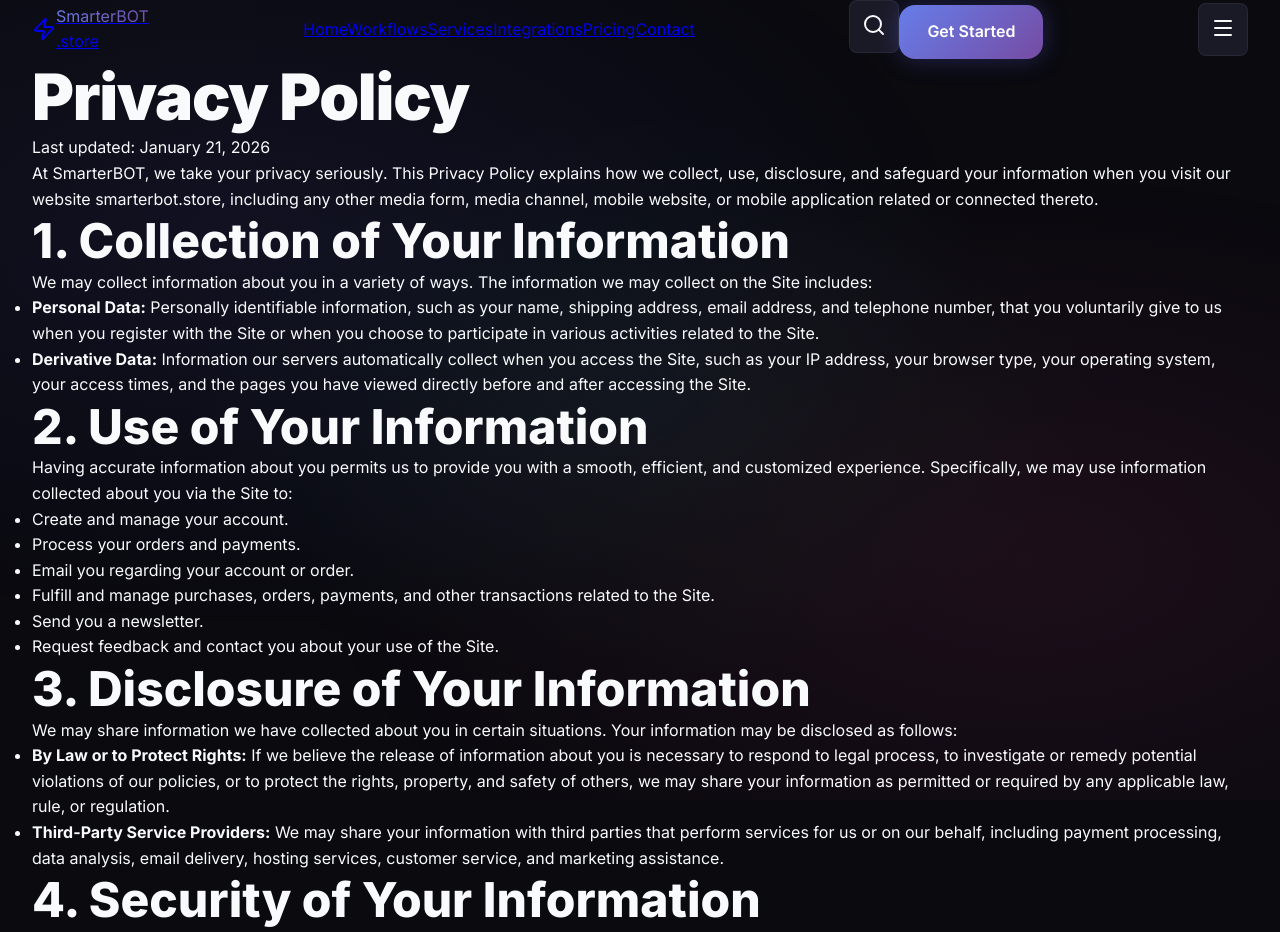
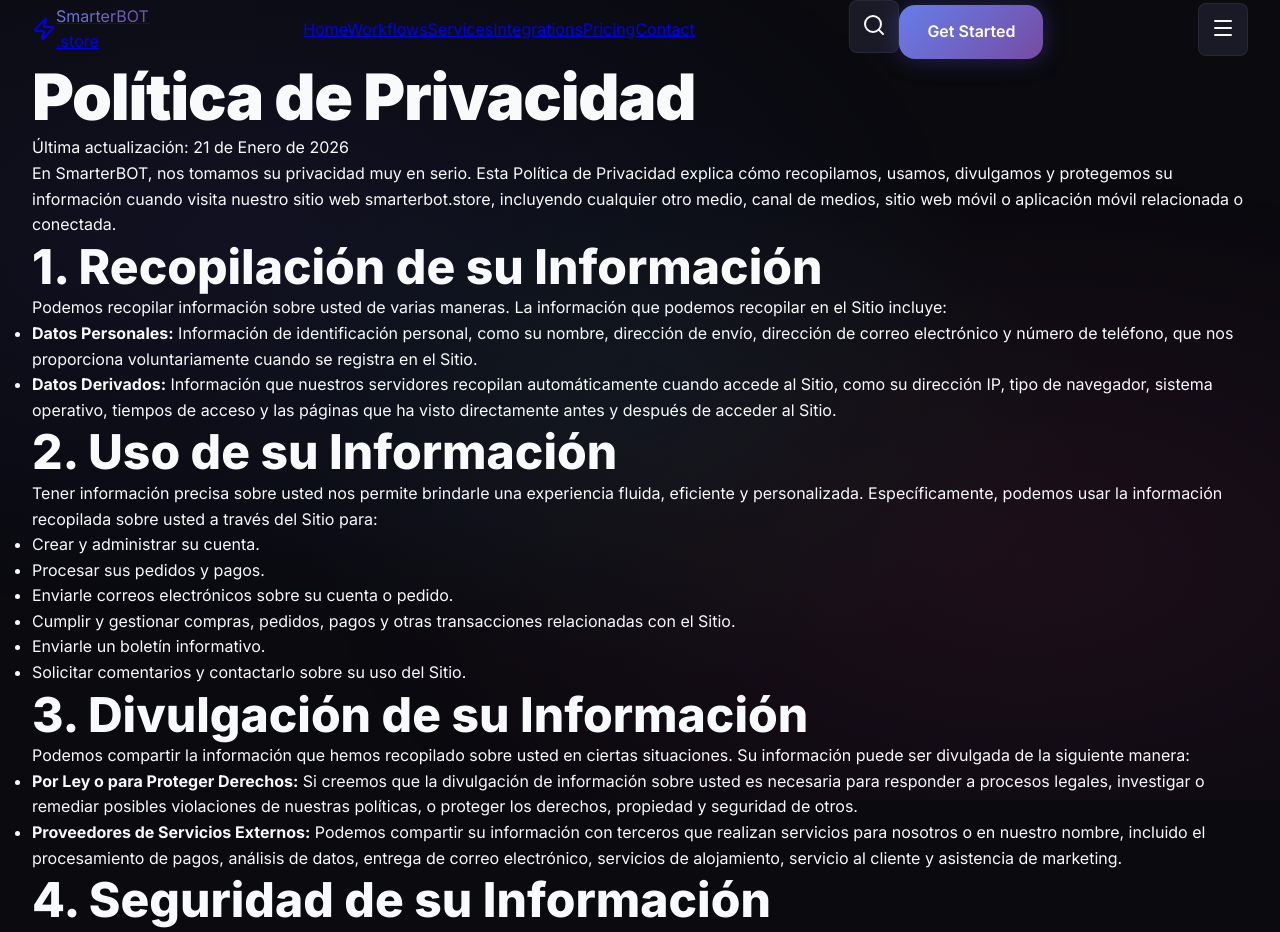
Before and after one commit to SmarterCL/smarterbot.store, a React (Vite) app: page /privacy in a window 1280 px wide. Shown: the top 932 px of the page. Built offline with nearby package versions, Linux system fonts and the light colour scheme.

Commit message:
feat: translate pages to spanish

```diff
--- a/src/pages/Privacy.tsx
+++ b/src/pages/Privacy.tsx
@@ -3,54 +3,54 @@ const Privacy = () => {
         <div className="pt-24 pb-16 min-h-screen">
             <div className="container">
                 <div className="max-w-3xl mx-auto">
-                    <h1 className="text-4xl font-bold mb-8">Privacy Policy</h1>
+                    <h1 className="text-4xl font-bold mb-8">Política de Privacidad</h1>
                     <div className="prose prose-invert prose-lg max-w-none text-text-secondary">
                         <p className="mb-6">
-                            Last updated: January 21, 2026
+                            Última actualización: 21 de Enero de 2026
                         </p>
                         <p className="mb-6">
-                            At SmarterBOT, we take your privacy seriously. This Privacy Policy explains how we collect, use, disclosure, and safeguard your information when you visit our website smarterbot.store, including any other media form, media channel, mobile website, or mobile application related or connected thereto.
+                            En SmarterBOT, nos tomamos su privacidad muy en serio. Esta Política de Privacidad explica cómo recopilamos, usamos, divulgamos y protegemos su información cuando visita nuestro sitio web smarterbot.store, incluyendo cualquier otro medio, canal de medios, sitio web móvil o aplicación móvil relacionada o conectada.
                         </p>
 
-                        <h2 className="text-2xl font-bold text-text-primary mt-8 mb-4">1. Collection of Your Information</h2>
+                        <h2 className="text-2xl font-bold text-text-primary mt-8 mb-4">1. Recopilación de su Información</h2>
                         <p className="mb-4">
-                            We may collect information about you in a variety of ways. The information we may collect on the Site includes:
+                            Podemos recopilar información sobre usted de varias maneras. La información que podemos recopilar en el Sitio incluye:
                         </p>
                         <ul className="list-disc pl-6 mb-6 space-y-2">
-                            <li><strong>Personal Data:</strong> Personally identifiable information, such as your name, shipping address, email address, and telephone number, that you voluntarily give to us when you register with the Site or when you choose to participate in various activities related to the Site.</li>
-                            <li><strong>Derivative Data:</strong> Information our servers automatically collect when you access the Site, such as your IP address, your browser type, your operating system, your access times, and the pages you have viewed directly before and after accessing the Site.</li>
+                            <li><strong>Datos Personales:</strong> Información de identificación personal, como su nombre, dirección de envío, dirección de correo electrónico y número de teléfono, que nos proporciona voluntariamente cuando se registra en el Sitio.</li>
+                            <li><strong>Datos Derivados:</strong> Información que nuestros servidores recopilan automáticamente cuando accede al Sitio, como su dirección IP, tipo de navegador, sistema operativo, tiempos de acceso y las páginas que ha visto directamente antes y después de acceder al Sitio.</li>
                         </ul>
 
-                        <h2 className="text-2xl font-bold text-text-primary mt-8 mb-4">2. Use of Your Information</h2>
+                        <h2 className="text-2xl font-bold text-text-primary mt-8 mb-4">2. Uso de su Información</h2>
                         <p className="mb-4">
-                            Having accurate information about you permits us to provide you with a smooth, efficient, and customized experience. Specifically, we may use information collected about you via the Site to:
+                            Tener información precisa sobre usted nos permite brindarle una experiencia fluida, eficiente y personalizada. Específicamente, podemos usar la información recopilada sobre usted a través del Sitio para:
                         </p>
                         <ul className="list-disc pl-6 mb-6 space-y-2">
-                            <li>Create and manage your account.</li>
-                            <li>Process your orders and payments.</li>
-                            <li>Email you regarding your account or order.</li>
-                            <li>Fulfill and manage purchases, orders, payments, and other transactions related to the Site.</li>
-                            <li>Send you a newsletter.</li>
-                            <li>Request feedback and contact you about your use of the Site.</li>
+                            <li>Crear y administrar su cuenta.</li>
+                            <li>Procesar sus pedidos y pagos.</li>
+                            <li>Enviarle correos electrónicos sobre su cuenta o pedido.</li>
+                            <li>Cumplir y gestionar compras, pedidos, pagos y otras transacciones relacionadas con el Sitio.</li>
+                            <li>Enviarle un boletín informativo.</li>
+                            <li>Solicitar comentarios y contactarlo sobre su uso del Sitio.</li>
                         </ul>
 
-                        <h2 className="text-2xl font-bold text-text-primary mt-8 mb-4">3. Disclosure of Your Information</h2>
+                        <h2 className="text-2xl font-bold text-text-primary mt-8 mb-4">3. Divulgación de su Información</h2>
                         <p className="mb-4">
-                            We may share information we have collected about you in certain situations. Your information may be disclosed as follows:
+                            Podemos compartir la información que hemos recopilado sobre usted en ciertas situaciones. Su información puede ser divulgada de la siguiente manera:
                         </p>
                         <ul className="list-disc pl-6 mb-6 space-y-2">
-                            <li><strong>By Law or to Protect Rights:</strong> If we believe the release of information about you is necessary to respond to legal process, to investigate or remedy potential violations of our policies, or to protect the rights, property, and safety of others, we may share your information as permitted or required by any applicable law, rule, or regulation.</li>
-                            <li><strong>Third-Party Service Providers:</strong> We may share your information with third parties that perform services for us or on our behalf, including payment processing, data analysis, email delivery, hosting services, customer service, and marketing assistance.</li>
+                            <li><strong>Por Ley o para Proteger Derechos:</strong> Si creemos que la divulgación de información sobre usted es necesaria para responder a procesos legales, investigar o remediar posibles violaciones de nuestras políticas, o proteger los derechos, propiedad y seguridad de otros.</li>
+                            <li><strong>Proveedores de Servicios Externos:</strong> Podemos compartir su información con terceros que realizan servicios para nosotros o en nuestro nombre, incluido el procesamiento de pagos, análisis de datos, entrega de correo electrónico, servicios de alojamiento, servicio al cliente y asistencia de marketing.</li>
                         </ul>
 
-                        <h2 className="text-2xl font-bold text-text-primary mt-8 mb-4">4. Security of Your Information</h2>
+                        <h2 className="text-2xl font-bold text-text-primary mt-8 mb-4">4. Seguridad de su Información</h2>
                         <p className="mb-6">
-                            We use administrative, technical, and physical security measures to help protect your personal information. While we have taken reasonable steps to secure the personal information you provide to us, please be aware that despite our efforts, no security measures are perfect or impenetrable, and no method of data transmission can be guaranteed against any interception or other type of misuse.
+                            Utilizamos medidas de seguridad administrativas, técnicas y físicas para ayudar a proteger su información personal. Si bien hemos tomado medidas razonables para proteger la información personal que nos proporciona, tenga en cuenta que a pesar de nuestros esfuerzos, ninguna medida de seguridad es perfecta o impenetrable, y ningún método de transmisión de datos puede garantizarse contra cualquier intercepción u otro tipo de uso indebido.
                         </p>
 
-                        <h2 className="text-2xl font-bold text-text-primary mt-8 mb-4">5. Contact Us</h2>
+                        <h2 className="text-2xl font-bold text-text-primary mt-8 mb-4">5. Contáctenos</h2>
                         <p className="mb-4">
-                            If you have questions or comments about this Privacy Policy, please contact us at:
+                            Si tiene preguntas o comentarios sobre esta Política de Privacidad, contáctenos en:
                         </p>
                         <p className="font-semibold text-text-primary">
                             support@smarterbot.store
--- a/src/pages/Status.tsx
+++ b/src/pages/Status.tsx
@@ -2,16 +2,16 @@ import { CheckCircle, AlertCircle, Activity } from 'lucide-react';
 
 const Status = () => {
     const services = [
-        { name: 'Website & API', status: 'operational' },
-        { name: 'Workflow Engine', status: 'operational' },
-        { name: 'Database Clusters', status: 'operational' },
-        { name: 'Storage Service', status: 'operational' },
-        { name: 'Email Delivery', status: 'operational' },
-        { name: 'Third-party Integrations', status: 'operational' },
+        { name: 'Sitio Web y API', status: 'operativo' },
+        { name: 'Motor de Flujos', status: 'operativo' },
+        { name: 'Clusters de Base de Datos', status: 'operativo' },
+        { name: 'Servicio de Almacenamiento', status: 'operativo' },
+        { name: 'Envío de Correos', status: 'operativo' },
+        { name: 'Integraciones de Terceros', status: 'operativo' },
     ];
 
     const incidents = [
-        // { date: 'Jan 15, 2026', title: 'Scheduled Maintenance', status: 'completed', description: 'Database upgrade completed successfully.' }
+        // { date: '15 de Ene, 2026', title: 'Mantenimiento Programado', status: 'completado', description: 'Actualización de base de datos completada exitosamente.' }
     ];
 
     return (
@@ -19,10 +19,10 @@ const Status = () => {
             <div className="container">
                 <div className="max-w-4xl mx-auto">
                     <div className="flex items-center justify-between mb-8">
-                        <h1 className="text-4xl font-bold">System Status</h1>
+                        <h1 className="text-4xl font-bold">Estado del Sistema</h1>
                         <div className="flex items-center gap-2 px-4 py-2 rounded-full bg-green-500/10 border border-green-500/20">
                             <Activity className="w-5 h-5 text-green-500 animate-pulse" />
-                            <span className="text-green-500 font-medium">All systems operational</span>
+                            <span className="text-green-500 font-medium">Todos los sistemas operativos</span>
                         </div>
                     </div>
 
@@ -38,7 +38,7 @@ const Status = () => {
                         ))}
                     </div>
 
-                    <h2 className="text-2xl font-bold mb-6">Past Incidents</h2>
+                    <h2 className="text-2xl font-bold mb-6">Incidentes Pasados</h2>
                     {incidents.length > 0 ? (
                         <div className="space-y-4">
                             {incidents.map((incident, index) => (
@@ -54,7 +54,7 @@ const Status = () => {
                     ) : (
                         <div className="card glass p-8 text-center text-text-secondary">
                             <CheckCircle className="w-12 h-12 text-green-500 mx-auto mb-4" />
-                            <p>No incidents reported in the last 90 days.</p>
+                            <p>No se han reportado incidentes en los últimos 90 días.</p>
                         </div>
                     )}
                 </div>
--- a/src/pages/Terms.tsx
+++ b/src/pages/Terms.tsx
@@ -3,56 +3,56 @@ const Terms = () => {
         <div className="pt-24 pb-16 min-h-screen">
             <div className="container">
                 <div className="max-w-3xl mx-auto">
-                    <h1 className="text-4xl font-bold mb-8">Terms of Service</h1>
+                    <h1 className="text-4xl font-bold mb-8">Términos de Servicio</h1>
                     <div className="prose prose-invert prose-lg max-w-none text-text-secondary">
                         <p className="mb-6">
-                            Last updated: January 21, 2026
+                            Última actualización: 21 de Enero de 2026
                         </p>
                         <p className="mb-6">
-                            These Terms of Service ("Terms") govern your access to and use of the SmarterBOT website and services. By accessing or using our services, you agree to be bound by these Terms and our Privacy Policy.
+                            Estos Términos de Servicio ("Términos") rigen su acceso y uso del sitio web y los servicios de SmarterBOT. Al acceder o utilizar nuestros servicios, usted acepta estar sujeto a estos Términos y nuestra Política de Privacidad.
                         </p>
 
-                        <h2 className="text-2xl font-bold text-text-primary mt-8 mb-4">1. Use of Services</h2>
+                        <h2 className="text-2xl font-bold text-text-primary mt-8 mb-4">1. Uso de los Servicios</h2>
                         <p className="mb-4">
-                            You may use our services for lawful purposes only. You agree not to use our services in any way that violates any applicable local, national, or international law or regulation.
+                            Puede utilizar nuestros servicios solo para fines legales. Usted acepta no utilizar nuestros servicios de ninguna manera que viole cualquier ley o regulación local, nacional o internacional aplicable.
                         </p>
 
-                        <h2 className="text-2xl font-bold text-text-primary mt-8 mb-4">2. Accounts</h2>
+                        <h2 className="text-2xl font-bold text-text-primary mt-8 mb-4">2. Cuentas</h2>
                         <p className="mb-4">
-                            When you create an account with us, you must provide information that is accurate, complete, and current at all times. Failure to do so constitutes a breach of the Terms, which may result in immediate termination of your account on our Service.
+                            Cuando crea una cuenta con nosotros, debe proporcionar información precisa, completa y actual en todo momento. El no hacerlo constituye un incumplimiento de los Términos, lo que puede resultar en la terminación inmediata de su cuenta en nuestro Servicio.
                         </p>
                         <p className="mb-4">
-                            You are responsible for safeguarding the password that you use to access the Service and for any activities or actions under your password, whether your password is with our Service or a third-party service.
+                            Usted es responsable de proteger la contraseña que utiliza para acceder al Servicio y de cualquier actividad o acción bajo su contraseña.
                         </p>
 
-                        <h2 className="text-2xl font-bold text-text-primary mt-8 mb-4">3. Intellectual Property</h2>
+                        <h2 className="text-2xl font-bold text-text-primary mt-8 mb-4">3. Propiedad Intelectual</h2>
                         <p className="mb-4">
-                            The Service and its original content, features, and functionality are and will remain the exclusive property of SmarterBOT and its licensors. The Service is protected by copyright, trademark, and other laws of both the Chile and foreign countries.
+                            El Servicio y su contenido original, características y funcionalidad son y seguirán siendo propiedad exclusiva de SmarterBOT y sus licenciantes. El Servicio está protegido por derechos de autor, marcas registradas y otras leyes tanto de Chile como de países extranjeros.
                         </p>
 
-                        <h2 className="text-2xl font-bold text-text-primary mt-8 mb-4">4. Links To Other Web Sites</h2>
+                        <h2 className="text-2xl font-bold text-text-primary mt-8 mb-4">4. Enlaces a Otros Sitios Web</h2>
                         <p className="mb-4">
-                            Our Service may contain links to third-party web sites or services that are not owned or controlled by SmarterBOT. SmarterBOT has no control over, and assumes no responsibility for, the content, privacy policies, or practices of any third-party web sites or services.
+                            Nuestro Servicio puede contener enlaces a sitios web o servicios de terceros que no son propiedad ni están controlados por SmarterBOT. SmarterBOT no tiene control ni asume responsabilidad por el contenido, las políticas de privacidad o las prácticas de sitios web o servicios de terceros.
                         </p>
 
-                        <h2 className="text-2xl font-bold text-text-primary mt-8 mb-4">5. Termination</h2>
+                        <h2 className="text-2xl font-bold text-text-primary mt-8 mb-4">5. Terminación</h2>
                         <p className="mb-4">
-                            We may terminate or suspend your account immediately, without prior notice or liability, for any reason whatsoever, including without limitation if you breach the Terms. Upon termination, your right to use the Service will immediately cease.
+                            Podemos terminar o suspender su cuenta inmediatamente, sin previo aviso o responsabilidad, por cualquier motivo, incluido, entre otros, si incumple los Términos. Tras la terminación, su derecho a utilizar el Servicio cesará inmediatamente.
                         </p>
 
-                        <h2 className="text-2xl font-bold text-text-primary mt-8 mb-4">6. Limitation of Liability</h2>
+                        <h2 className="text-2xl font-bold text-text-primary mt-8 mb-4">6. Limitación de Responsabilidad</h2>
                         <p className="mb-4">
-                            In no event shall SmarterBOT, nor its directors, employees, partners, agents, suppliers, or affiliates, be liable for any indirect, incidental, special, consequential or punitive damages, including without limitation, loss of profits, data, use, goodwill, or other intangible losses, resulting from your access to or use of or inability to access or use the Service.
+                            En ningún caso SmarterBOT, ni sus directores, empleados, socios, agentes, proveedores o afiliados, serán responsables de daños indirectos, incidentales, especiales, consecuentes o punitivos, incluidos, entre otros, pérdida de ganancias, datos, uso, buena voluntad u otras pérdidas intangibles.
                         </p>
 
-                        <h2 className="text-2xl font-bold text-text-primary mt-8 mb-4">7. Changes</h2>
+                        <h2 className="text-2xl font-bold text-text-primary mt-8 mb-4">7. Cambios</h2>
                         <p className="mb-4">
-                            We reserve the right, at our sole discretion, to modify or replace these Terms at any time. If a revision is material we will try to provide at least 30 days notice prior to any new terms taking effect. What constitutes a material change will be determined at our sole discretion.
+                            Nos reservamos el derecho, a nuestra sola discreción, de modificar o reemplazar estos Términos en cualquier momento. Si una revisión es importante, intentaremos proporcionar un aviso de al menos 30 días antes de que entren en vigor los nuevos términos.
                         </p>
 
-                        <h2 className="text-2xl font-bold text-text-primary mt-8 mb-4">8. Contact Us</h2>
+                        <h2 className="text-2xl font-bold text-text-primary mt-8 mb-4">8. Contáctenos</h2>
                         <p className="mb-4">
-                            If you have any questions about these Terms, please contact us at:
+                            Si tiene alguna pregunta sobre estos Términos, contáctenos en:
                         </p>
                         <p className="font-semibold text-text-primary">
                             support@smarterbot.store
```
Also changed, not shown: src/pages/Docs.tsx (+17 -17 lines), src/pages/Support.tsx (+10 -10 lines).
